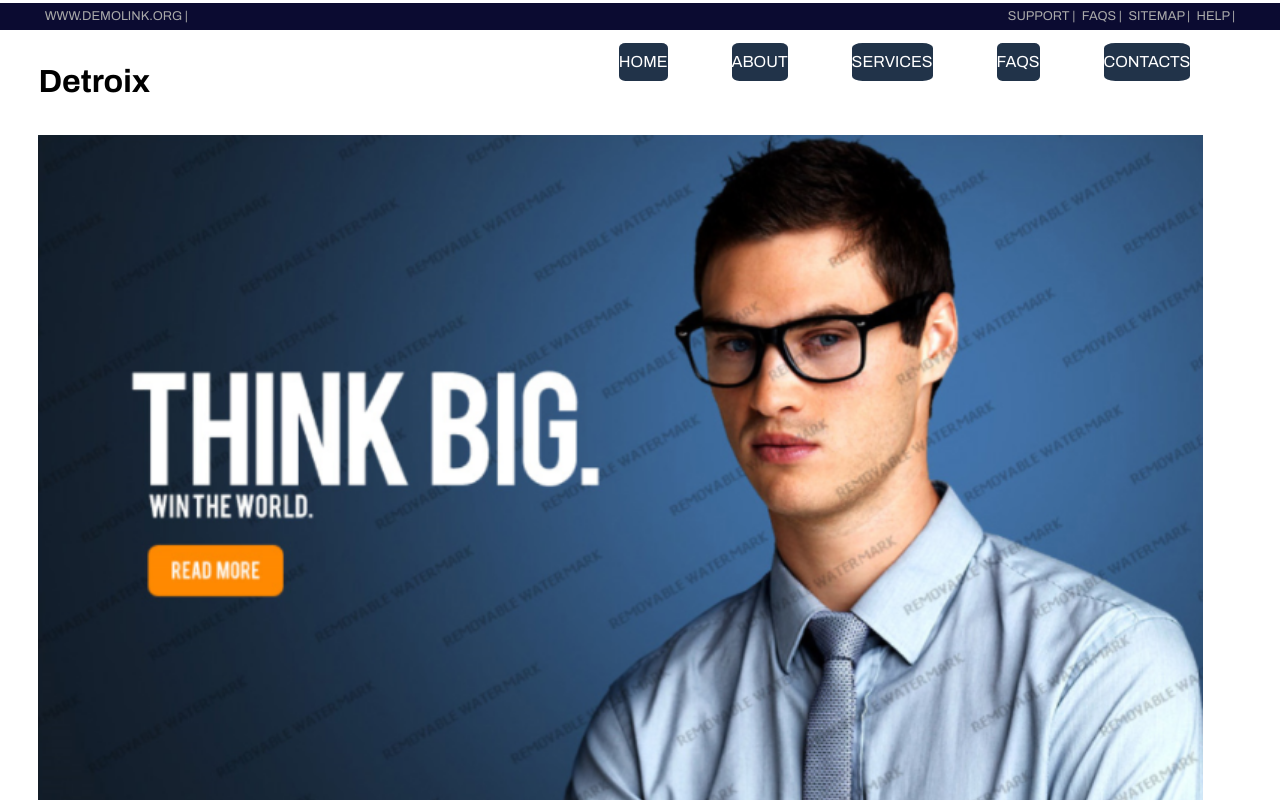
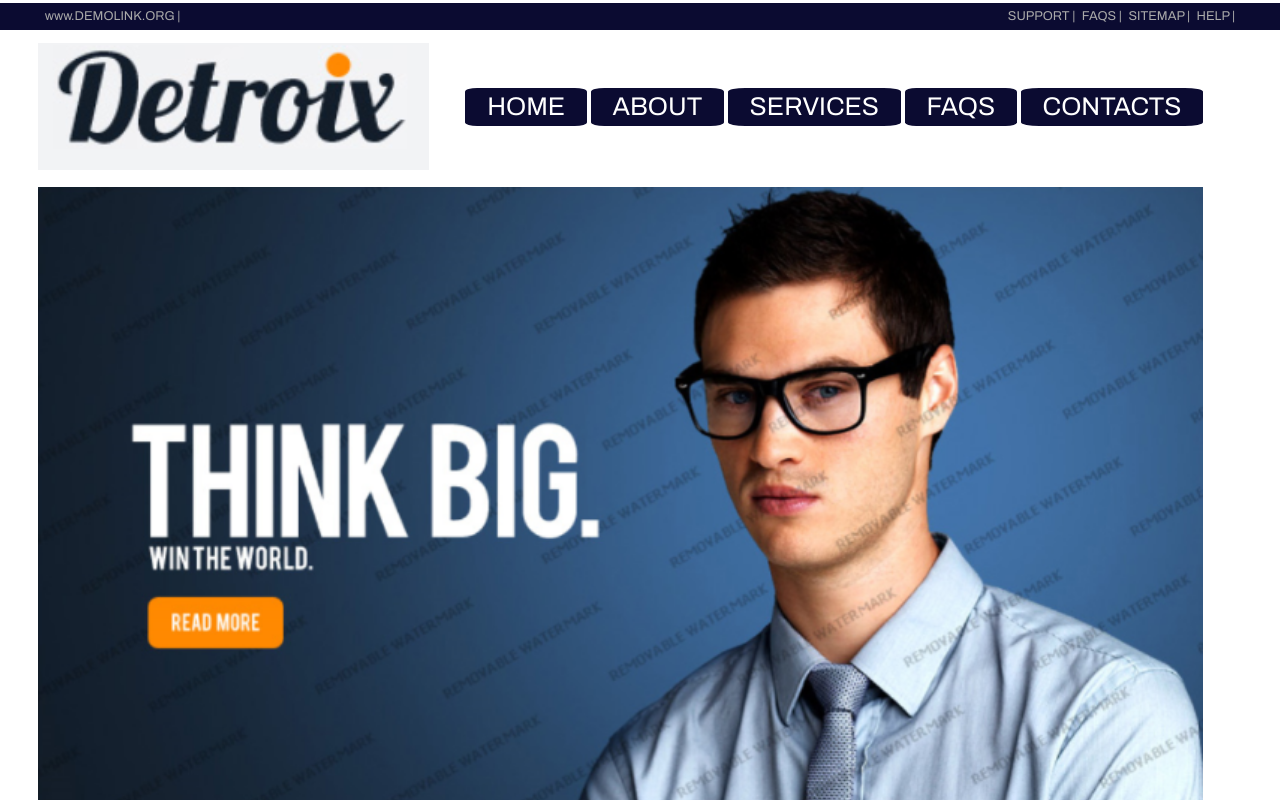
Before and after one commit to SonesMScoding/DetroixDemo, a plain HTML site: page index.html in a window 1280 px wide. Shown: the top 800 px of the page. Drawn offline with Linux system fonts and the light colour scheme.

Commit message:
finaledits

```diff
--- a/css/style.css
+++ b/css/style.css
@@ -61,41 +61,54 @@ aside{
   flex-direction: row;
 } */
 
+.header-content nav{
+margin: 0;
+}
+
 .header-content ul{
   list-style: none;
 
   display: flex;
   justify-content: space-between;
-  gap: 3vw;
-  margin: 0;
+  gap: .3vw;
+  margin: 3.5vw 0vw 2vw 0vw;
   padding: 0;
 }
 
 .header-content li {
-  background-color:#213349 ;
-  border-radius: 13%;
+  display: flex;
+  align-items: center;
+  justify-content: center;
+  background-color: #0b0b31;;
+  margin: 0vw;
+  border-radius: 10%;
   border: none;
-  margin: 0vw;
-
   height: 3vw;
 }
 
-.header-content nav li a{
+.header-content a{
   text-decoration: none;
   color: white;
-  font-size: medium;
+  font-size: 2vw;
   text-align: center;
+  margin: 0vw 1.70vw;
 }
 
-.header-content nav li {
+.header-content h1{
+  font-family: "Lobster", serif;
+  font-weight: 400;
+  font-size: 7vw;
+  margin: 0;
+  padding: 0;
   display: flex;
-  align-items: center;
-  justify-content: center;
-  background-color: #213349;
-  border-radius: 13%;
-  border: none;
-  margin: 0vw 1vw;
-  height: 3vw;
+}
+
+
+.detroix-dot {
+  color: #ff9800;
+  font-size: 1.2em;
+  position: relative;
+
 }
 
           /* W3 Slideshow start
@@ -224,6 +237,7 @@ order: 2;
   color: grey;
   padding: 2vw;
   width: 30%;
+  font-size: 2.3vw;
 }
 
 .card img{
@@ -286,11 +300,11 @@ padding-left: 0;
 
 .section-container h2{
   margin: 1vw 2vw 1vw 1.5vw;
-  font-size: 3vw;
+  font-size: 3.5vw;
 }
 
 .section-container h4{
-  font-size: 1.7vw;
+  font-size: 2.3vw;
 }
 
 
@@ -301,6 +315,7 @@ padding-left: 0;
 
 .section-container p{
   color: #a9a9a9;
+  font-size: 2.3vw;
 }
 
 .section-container .more-bttn{
@@ -345,12 +360,12 @@ display: flex;
 
 .news h2{
   margin-bottom: 1.5vw;
-  font-size: 3.2vw;
+  font-size: 3.75vw;
 
 }
 
 .news h4{
-  font-size: 1.3vw;
+  font-size: 2vw;
 }
 
  .date-block{
@@ -358,8 +373,8 @@ display: flex;
   border-radius: 25%;
   margin: 1vw;
   padding: 2.3vw;
-  width: 2vw;
-  height: 2vw;
+  width: 3vw;
+  height: 3vw;
   aspect-ratio: 1 / 1;
   display: flex;
   justify-content: center;
--- a/index.html
+++ b/index.html
@@ -11,6 +11,7 @@
 <link rel="preconnect" href="https://fonts.googleapis.com">
 <link rel="preconnect" href="https://fonts.gstatic.com" crossorigin>
 <link href="https://fonts.googleapis.com/css2?family=Archivo:ital,wght@0,100..900;1,100..900&display=swap" rel="stylesheet">
+<link href="https://fonts.googleapis.com/css2?family=Lobster&display=swap" rel="stylesheet">
 
     <title>Demolink#org</title>
 </head>
@@ -19,7 +20,8 @@
 
     <div class="aside-container">
         <aside role="complementary">
-            <p>WWW.DEMOLINK.ORG |</p>
+            <p>www.DEMOLINK.ORG |</p>
+            <nav>
           <ul>
                 <li><a href="#">SUPPORT |</a></li>
                 <li><a href="#">FAQS |</a></li>
@@ -31,7 +33,7 @@
 
     <div class="header-container">
         <div class="header-content">
-            <h1>Detroix</h1>
+          <div class="d-logo"><img src="./static/Screenshot 2025-02-26 120430.png" alt="logo"></div>
             <nav role="navigation">
                 <ul>
                     <li><a href="#">HOME</a></li>
```
Also changed, not shown: static/Screenshot 2025-02-26 120430.png (added).
